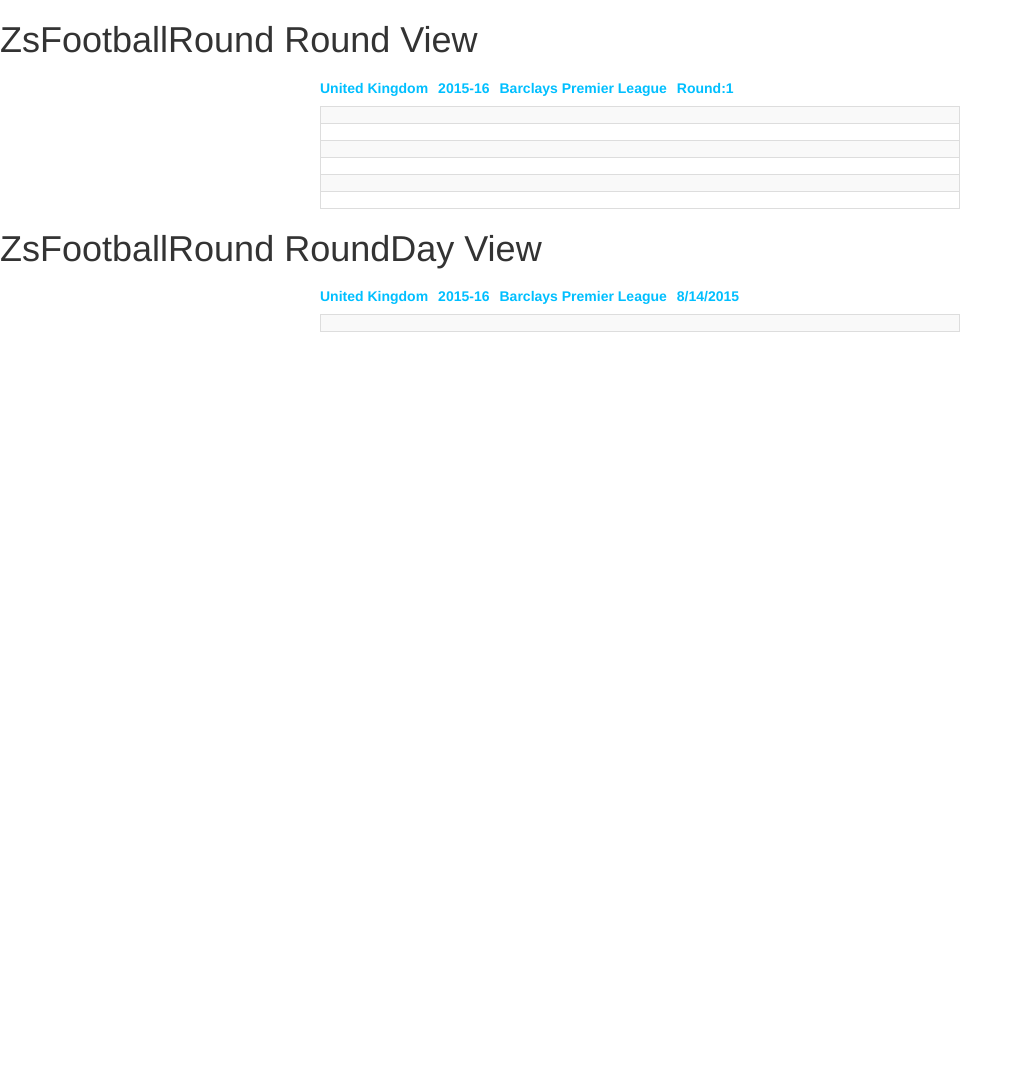
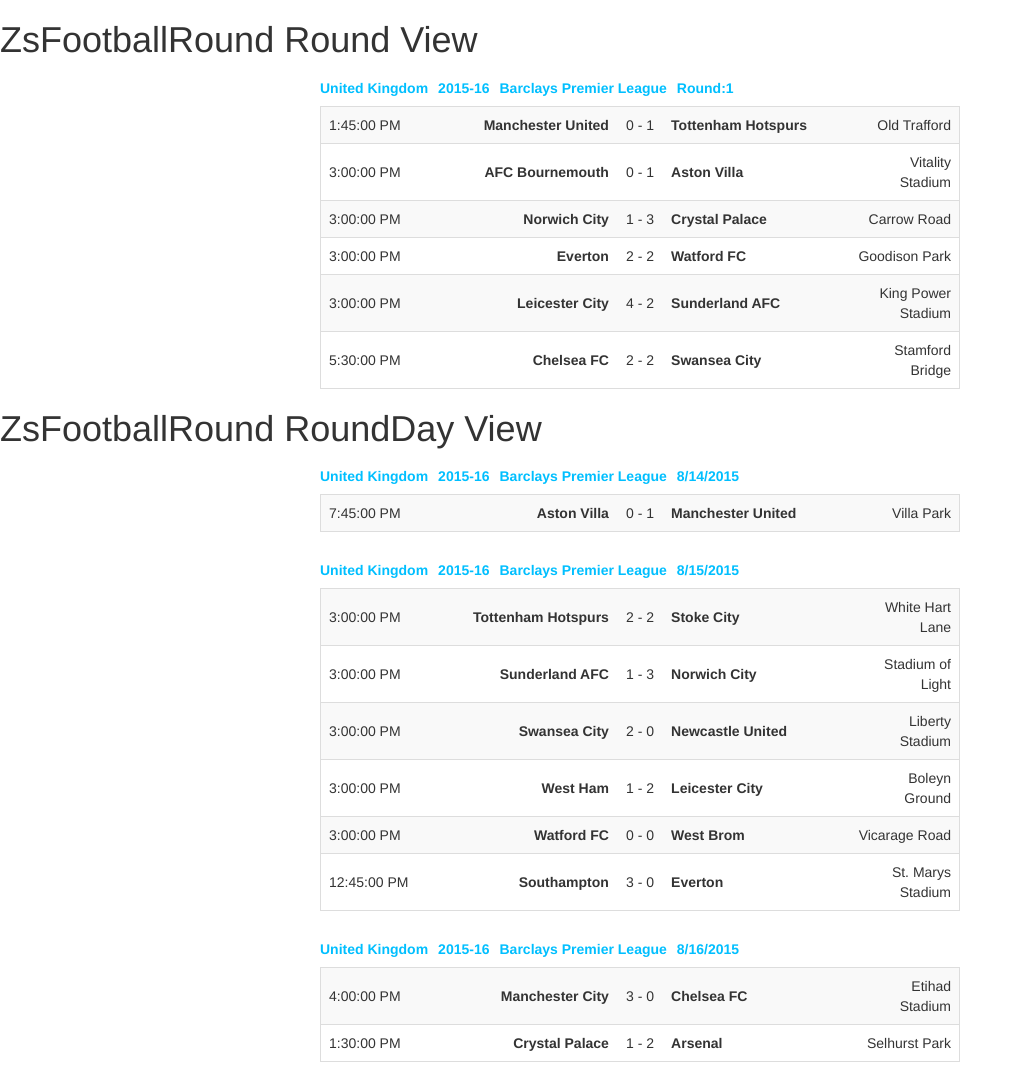
Before and after one commit to zsagia/zsfootball-round, a website: page demos/index.html in a window 1280 px wide. Shown: the top 1065 px of the page, without its empty margins (0-1022 px from the left). Before the commit the page ends 800 px from the top, so only its background shows below. Drawn offline with nearby package versions, Linux system fonts and the light colour scheme.

Commit message:
Modifies demo data based on the new model logic

```diff
--- a/demos/index.html
+++ b/demos/index.html
@@ -42,7 +42,7 @@
 					goals: {
 						awayGoals: {
 							firstHalf: [
-								{22: 'Walker K. (Rooney W.) (own goal)'}
+								{time: 22, player: 'Walker K.'}
 							],
 							secondHalf: []
 						},
@@ -53,8 +53,9 @@
 					},
 					homeClub: 'Manchester United',
 					matchDate: 1439041500000,
+					referee: '',
 					round: 1,
-					location: {id: 6001, name: 'Old Trafford'},
+					location: {id: 6001, name: 'Old Trafford', city: 'Manchester'},
 					type: {id: 1001, name: 'Premiere League'}
 				},
 				{
@@ -66,7 +67,7 @@
 							firstHalf: [],
 							secondHalf: [
 								{
-									72: '(Westwood A.) Gestede R.'
+									time: 72, player: 'Gestede R.'
 								}
 							]
 						},
@@ -77,8 +78,9 @@
 					},
 					homeClub: 'AFC Bournemouth',
 					matchDate: 1439046000000,
+					referee: '',
 					round: 1,
-					location: {id: 6004, name: 'Vitality Stadium'},
+					location: {id: 6004, name: 'Vitality Stadium', city: 'Bournemouth'},
 					type: {id: 1001, name: 'Premiere League'}
 				},
 				{
@@ -88,17 +90,17 @@
 					goals: {
 						awayGoals: {
 							firstHalf: [
-								{39: '(Puncheon J.) Zaha W.'}
+								{time: 39, player:'Zaha W.', assist:'Puncheon J'}
 							],
 							secondHalf: [
-								{49: '(Souare P.) Delaney D.'},
-								{94: '(McArthur J.) Cabaye Y.'}
+								{time: 49, player:'Delaney D.', assist: 'Souare P.'},
+								{time: 94, player:'Cabaye Y.', assist: 'McArthur J.'}
 							]
 						},
 						homeGoals: {
 							firstHalf: [],
 							secondHalf: [
-								{69: 'Redmond N. (Hoolahan W.)'}
+								{time: 69, player:'Redmond N.', assist: 'Hoolahan W.'}
 							]
 						}
 					},
@@ -106,7 +108,7 @@
 					matchDate: 1439046000000,
 					round: 1,
 					referee: 'Simon Hooper',
-					location: {id: 6012, name: 'Carrow Road'},
+					location: {id: 6012, name: 'Carrow Road', city: 'Norwich'},
 					type: {id: 1001, name: 'Premiere League'}
 				},
 				{
@@ -116,17 +118,17 @@
 					goals: {
 						awayGoals: {
 							firstHalf: [
-								{14: 'Layun M.'}
+								{time: 14, player:'Layun M.'}
 							],
 							secondHalf: [
-								{83: '(Deeney T.) Ighalo O.'}
+								{time: 83, player:'Ighalo O.', assist: 'Deeney T.'}
 							]
 						},
 						homeGoals: {
 							firstHalf: [],
 							secondHalf: [
-								{76: 'Barkley R. (Kone A.)'},
-								{86: 'Kone A. (Lukaku R.)'}
+								{time: 76, player:'Barkley R.', assist: 'Kone A.'},
+								{time: 86, player:'Kone A.', assist: 'Lukaku R.'}
 							]
 						}
 					},
@@ -134,7 +136,7 @@
 					matchDate: 1439046000000,
 					round: 1,
 					referee: 'Mike Jones',
-					location: {id: 6007, name: 'Goodison Park'},
+					location: {id: 6007, name: 'Goodison Park', city: 'Liverpool'},
 					type: {id: 1001, name: 'Premiere League'}
 				},
 				{
@@ -145,17 +147,17 @@
 						awayGoals: {
 							firstHalf: [],
 							secondHalf: [
-								{60: '(Rodwell J.) Defoe J.'},
-								{71: '(Lens J.) Fletcher S.'}
+								{time: 60, player:'Defoe J.', assist: 'Rodwell J.'},
+								{time: 71, player:'Fletcher S.', assist: 'Lens J.'}
 							]
 						},
 						homeGoals: {
 							firstHalf: [
-								{11: 'Vardy J. (Albrighton M.)'},
-								{18: 'Mahrez R. (Albrighton M.)'},
-								{25: 'Mahrez R. (Penalty)'}],
+								{time: 11, player:'Vardy J.', assist: 'Albrighton M.'},
+								{time: 18, player:'Mahrez R.', assist: 'Albrighton M.'},
+								{time: 25, player:'Mahrez R.'}],
 							secondHalf: [
-								{66: 'Albrighton M.'}
+								{time: 66, player:'Albrighton M.'}
 							]
 						}
 					},
@@ -163,7 +165,7 @@
 					matchDate: 1439046000000,
 					round: 1,
 					referee: 'Lee Mason',
-					location: {id: 6008, name: 'King Power Stadium'},
+					location: {id: 6008, name: 'King Power Stadium', city: 'Leicester'},
 					type: {id: 1001, name: 'Premiere League'}
 				},
 				{
@@ -173,16 +175,16 @@
 					goals: {
 						awayGoals: {
 							firstHalf: [
-								{29: 'Ayew A.'}
+								{time: 29, player: 'Ayew A.'}
 							],
 							secondHalf: [
-								{55: '(Penalty) Gomis B.'}
+								{time: 55, player: 'Gomis B.'}
 							]
 						},
 						homeGoals: {
 							firstHalf: [
-								{23: 'Oscar'},
-								{30: 'Fernandez F. (Own goal)'}
+								{time: 23, player: 'Oscar R.'},
+								{time: 30, player: 'Fernandez F.', ownGoal: true}
 							],
 							secondHalf: []
 						}
@@ -191,7 +193,7 @@
 					matchDate: 1439055000000,
 					round: 1,
 					referee: 'Michael Oliver',
-					location: {id: 6005, name: 'Stamford Bridge'},
+					location: {id: 6005, name: 'Stamford Bridge', city: 'London'},
 					type: {id: 1001, name: 'Premiere League'}
 				}
 			]
@@ -215,7 +217,7 @@
 					goals: {
 						awayGoals: {
 							firstHalf: [
-								{29: 'Mata J.) Januzaj A.'}
+								{time:29, player:'Januzaj A.', assist: 'Mata J.'}
 							],
 							secondHalf: []
 						},
@@ -228,7 +230,7 @@
 					matchDate: 1439581500000,
 					round: 2,
 					referee: 'Mike Dean',
-					location: {id: 6003, name: 'Villa Park'},
+					location: {id: 6003, name: 'Villa Park', city: 'Birmingham'},
 					type: {id: 1001, name: 'Premiere League'}
 				}
 			],
@@ -251,14 +253,14 @@
 						awayGoals: {
 							firstHalf: [],
 							secondHalf: [
-								{78: '(Penalty) Arnautovic M.'},
-								{83: '(Ireland S.) Diouf M.'}
+								{time:78, player:'Arnautovic M.', penalty: true},
+								{time:83, player:'Diouf M.', assist: 'Ireland S.'}
 							]
 						},
 						homeGoals: {
 							firstHalf: [
-								{19: 'Dier E. (Eriksen C.)'},
-								{47: 'Chadli N. (Davies B.)'}],
+								{time:19, player:'Dier E.', assist: 'Eriksen C.'},
+								{time:47, player:'Chadli N.', assist: 'Davies B.'}],
 							secondHalf: []
 						}
 					},
@@ -266,7 +268,7 @@
 					matchDate: 1439650800000,
 					round: 2,
 					referee: 'Robert Madley',
-					location: {id: 6017, name: 'White Hart Lane'},
+					location: {id: 6017, name: 'White Hart Lane', city: 'Tottenham'},
 					type: {id: 1001, name: 'Premiere League'}
 				},
 				{
@@ -276,16 +278,16 @@
 					goals: {
 						awayGoals: {
 							firstHalf: [
-								{26: 'Martin R.'},
-								{37: '(Hoolahan W.) Whittaker S.'}],
+								{time:26, player:'Martin R.'},
+								{time:37, player:'Whittaker S.', assist:'Hoolahan W.'}],
 							secondHalf: [
-								{57: '(Hoolahan W.) Redmond N.'}
+								{time:57, player:'Redmond N.', assist:'Hoolahan W.'}
 							]
 						},
 						homeGoals: {
 							firstHalf: [],
 							secondHalf: [
-								{88: 'Watmore D.'}
+								{time:88, player:'Watmore D.'}
 							]
 						}
 					},
@@ -293,7 +295,7 @@
 					matchDate: 1439650800000,
 					round: 2,
 					referee: 'Kevin Friend',
-					location: {id: 6015, name: 'Stadium of Light'},
+					location: {id: 6015, name: 'Stadium of Light', city: 'Sunderland'},
 					type: {id: 1001, name: 'Premiere League'}
 				},
 				{
@@ -307,10 +309,10 @@
 						},
 						homeGoals: {
 							firstHalf: [
-								{9: 'Gomis B. (Shelvey J.)'}
+								{time:9, player:'Gomis B.', assist: 'Shelvey J.'}
 							],
 							secondHalf: [
-								{52: 'Ayew A. (Montero J.)'}
+								{time:52, player:'Ayew A.', assist: 'Montero J.'}
 							]
 						}
 					},
@@ -318,7 +320,7 @@
 					matchDate: 1439650800000,
 					round: 2,
 					referee: 'Mike Jones',
-					location: {id: 6016, name: 'Liberty Stadium'},
+					location: {id: 6016, name: 'Liberty Stadium', city: 'Swansea'},
 					type: {id: 1001, name: 'Premiere League'}
 				},
 				{
@@ -328,14 +330,14 @@
 					goals: {
 						awayGoals: {
 							firstHalf: [
-								{27: 'Okazaki S.'},
-								{38: '(Albrighton M.) Mahrez R.'}],
+								{time:27, player:'Okazaki S.'},
+								{time:38, player:'Mahrez R.', assist: 'Albrighton M.'}],
 							secondHalf: []
 						},
 						homeGoals: {
 							firstHalf: [],
 							secondHalf: [
-								{55: 'Payet D. (Kouyate C.)'}
+								{time:55, player:'Payet D.', assist: 'Kouyate C.'}
 							]
 						}
 					},
@@ -343,7 +345,7 @@
 					matchDate: 1439650800000,
 					round: 2,
 					referee: 'Anthony Taylor',
-					location: {id: 6020, name: 'Boleyn Ground'},
+					location: {id: 6020, name: 'Boleyn Ground', city: 'London'},
 					type: {id: 1001, name: 'Premiere League'}
 				},
 				{
@@ -364,7 +366,7 @@
 					matchDate: 1439650800000,
 					round: 2,
 					referee: 'Paul Tierney',
-					location: {id: 6018, name: 'Vicarage Road'},
+					location: {id: 6018, name: 'Vicarage Road', city: 'Watford'},
 					type: {id: 1001, name: 'Premiere League'}
 				},
 				{
@@ -378,11 +380,11 @@
 						},
 						homeGoals: {
 							firstHalf: [
-								{22: '(Kone A.) Lukaku R.'},
-								{45: '(Barkley R.) Lukaku R.'}
+								{time:22, player:'Lukaku R.', assist: 'Kone A.'},
+								{time:45, player:'Lukaku R.', assist: 'Barkley R.'}
 							],
 							secondHalf: [
-								{84: '(Coleman S.) Barkley R.'}
+								{time:84, player:'Barkley R.', assist: 'Coleman S.'}
 							]
 						}
 					},
@@ -390,7 +392,7 @@
 					matchDate: 1439642700000,
 					round: 2,
 					referee: 'Michael Oliver',
-					location: {id: 6013, name: 'St. Marys Stadium'},
+					location: {id: 6013, name: 'St. Marys Stadium', city: 'Southampton'},
 					type: {id: 1001, name: 'Premiere League'}
 				},
 
@@ -417,17 +419,18 @@
 						},
 						homeGoals: {
 							firstHalf: [
-								{32: 'S. Agüero (Toure Y.)'}],
+								{time:32, player:'S. Agüero', assist: 'Toure Y.'}],
 							secondHalf: [
-								{79: 'Kompany V. (Silva D.)'},
-								{85: 'Fernandinho (Silva D.)'}
+								{time:79, player:'Kompany V.', assist: 'Silva D.'},
+								{time:85, player:'Fernandinho O.', assist: 'Silva D.'}
 							]
 						}
 					},
 					homeClub: 'Manchester City',
 					matchDate: 1439740800000,
+					referee: '',
 					round: 2,
-					location: {id: 0, name: 'Etihad Stadium'}
+					location: {id: 0, name: 'Etihad Stadium', city: 'Manchester'}
 				},
 				{
 					id: 7119,
@@ -436,22 +439,23 @@
 					goals: {
 						awayGoals: {
 							firstHalf: [
-								{16: '(Özil M.) Giroud O.'}
+								{time:16, player:'Giroud O.', assist: 'Özil M.'}
 							],
 							secondHalf: [
-								{55: '(Own goal) (Sanchez A.) Delaney D.'}]
+								{time:55, player:'Delaney D.', ownGoal: true, assist: 'Sanchez A.'}]
 						},
 						homeGoals: {
 							firstHalf: [
-								{28: 'Ward J. (McArthur J.)'}],
+								{time:28, player:'Ward J.', assist: 'McArthur J.'}],
 							secondHalf: [
 							]
 						}
 					},
 					homeClub: 'Crystal Palace',
 					matchDate: 1439731800000,
+					referee: '',
 					round: 2,
-					location: {id: 0, name: 'Selhurst Park'}
+					location: {id: 0, name: 'Selhurst Park', city: 'London'}
 				}
 
 			],
@@ -478,7 +482,7 @@
 						},
 						homeGoals: {
 							firstHalf: [
-								{26: 'Benteke C. (Henderson J.)'}
+								{time:26, player:'Benteke C.', assist: 'Henderson J.'}
 							],
 							secondHalf: [
 							]
@@ -486,8 +490,9 @@
 					},
 					homeClub: 'Liverpool FC',
 					matchDate: 1439841600000,
+					referee: '',
 					round: 2,
-					location: {id: 6013, name: 'Anfield Road'}
+					location: {id: 6013, name: 'Anfield Road', city: 'Liverpool'}
 				}
 			],
 			roundDay: new Date(1439841600000)
```
